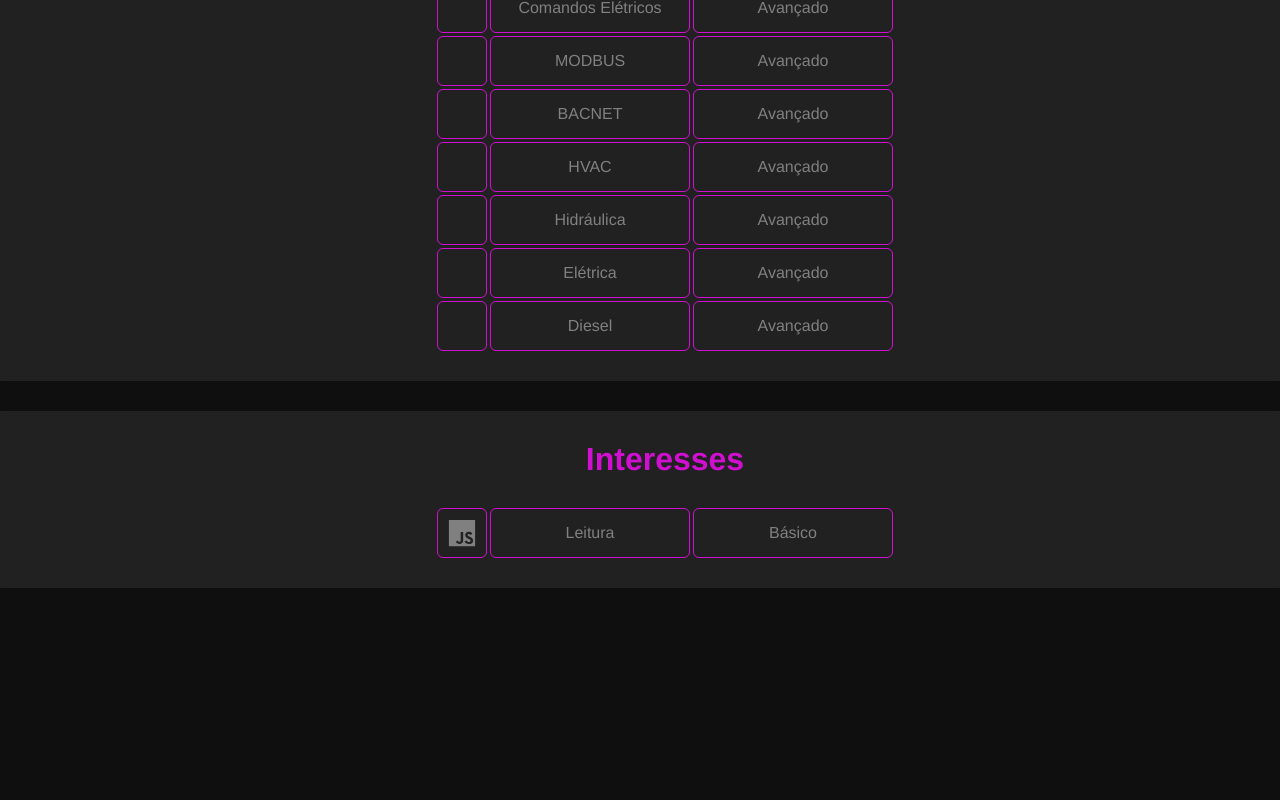
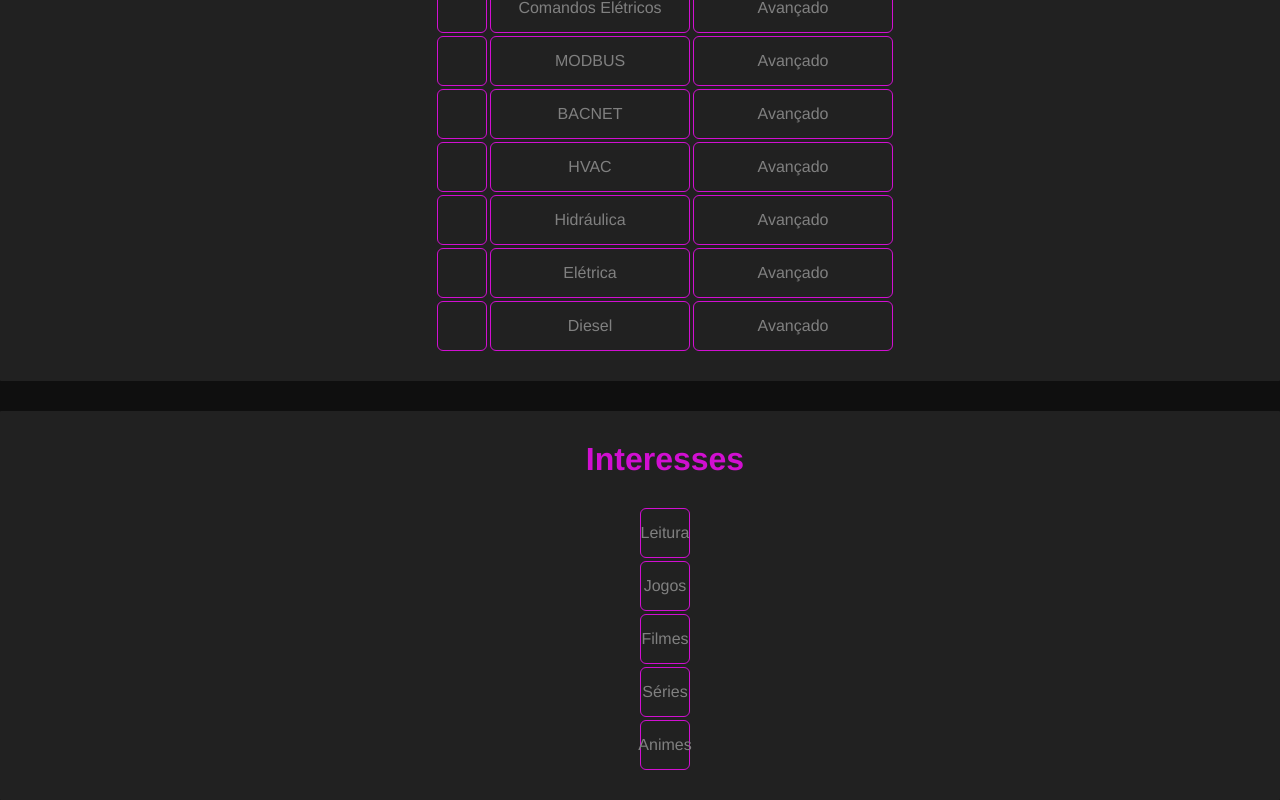
Before and after one commit to tioben/Portfolio-React, a React (Vite) app: page /SobreMim in a window 1280 px wide. Shown: the part 1269-2069 px from the top of the page. Before the commit the page ends 1857 px from the top, so only its background shows below. Built offline with nearby package versions, Linux system fonts and the light colour scheme.

Commit message:
26092025

```diff
--- a/src/components/main/SobreMim.jsx
+++ b/src/components/main/SobreMim.jsx
@@ -43,7 +43,13 @@ const Automações = [
   { hab: "Diesel", nv: "Avançado", icon: null },
 ];
 
-const Interesses = [{ hab: "Leitura", nv: "Básico", icon: <FaJs size={30} /> }];
+const Interesses = [
+  { item: "Leitura" },
+  { item: "Jogos" },
+  { item: "Filmes" },
+  { item: "Séries" },
+  { item: "Animes" },
+];
 
 function SobreMim() {
   const idade = calcularIdade("2000-05-24");
@@ -116,11 +122,9 @@ function SobreMim() {
         <table className={styles.Table}>
           <tbody>
             {Interesses.map((Interesse, index) =>
-              Interesse.hab && Interesse.nv ? (
+              Interesse.item ? (
                 <tr key={index}>
-                  <td>{Interesse.icon}</td>
-                  <td>{Interesse.hab}</td>
-                  <td>{Interesse.nv}</td>
+                  <td>{Interesse.item}</td>
                 </tr>
               ) : null
             )}
```
